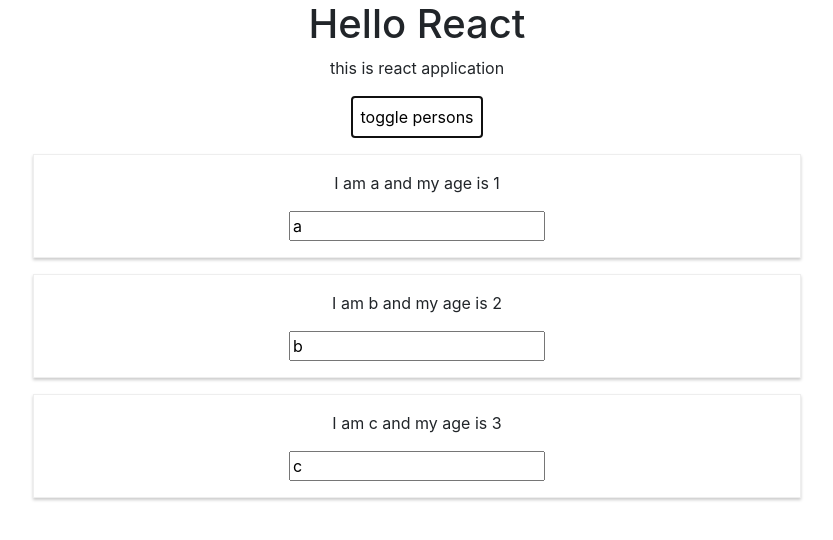
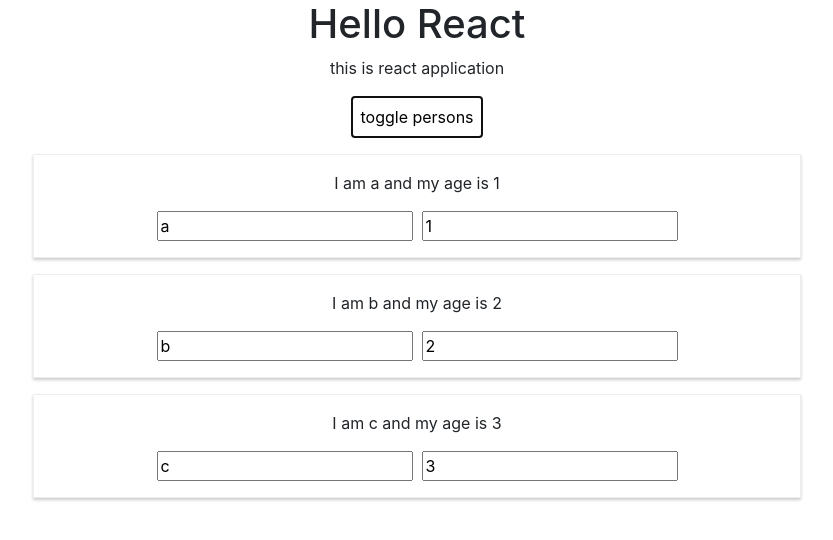
Before and after one commit to bpahadiya/react_frontend, a React (Create React App) app: page / in a window 1280 px wide. Both pictures are taken after a click on the button "toggle persons". Shown: the top 540 px of the page, without its empty margins (223-1056 px from the left). Built offline with nearby package versions, Linux system fonts and the light colour scheme.

Commit message:
field for age

```diff
--- a/src/App.js
+++ b/src/App.js
@@ -28,30 +28,25 @@ class App extends Component {
   //   }) // setState is a method defined in component library. it is responsible for update the DOM.
   // }
 
-  namechange = (event, id) => {
+
+  changevalue = (event, id) => {
     const personIndex = this.state.persons.findIndex(p => {
       return p.id === id;
     });
-    // const person = this state.persons[perosnIndex]; - we dont directly mutate the object.we will use spread operator for that.
-    // const person = Object.assign({}, this.state.persons[personIndex]) - we cal also use this as a alternative.
 
     const person = {
       ...this.state.persons[personIndex]
     };
-
-    person.name = event.target.value;
+    if(event.target.name == "age")
+    {
+      person.age = event.target.value;
+    }
+    else
+    {
+      person.name = event.target.value;
+    }
     const persons = [...this.state.persons];
     persons[personIndex] = person;
-
-  //   this.setState({
-  //     persons: [
-  //       {id: '4', name: 'd', age: 4},
-  //       {id: '5', name: event.target.value, age: 5}, // now e should change its name.
-  //       {id: '6', name: 'f', age: 6}
-  //     ]
-  //   })
-  // }
-
     this.setState({persons: persons});
   }
 
@@ -63,7 +58,7 @@ class App extends Component {
   }
 
   deleteperson = (personIndex) => {
-    const persons = this.state.persons; //it is good ractice to create a copy of your array which you want to manipulate.
+    const persons = this.state.persons; //it is good practice to create a copy of your array which you want to manipulate.
     // const persons = [...this.state.persons]; // you can also do this.
     persons.splice(personIndex, 1);
     this.setState({persons: persons});
@@ -90,7 +85,7 @@ class App extends Component {
                 // click = {this.deleteperson.bind(index)} /> this will also work
                 click = {() => this.deleteperson(index)}
                 key = {person.id}
-                changed = {(event) => this.namechange(event, person.id)}
+                changed = {(event) => this.changevalue(event, person.id)}
               />
             })}
           </div>
--- a/src/Person/Person.js
+++ b/src/Person/Person.js
@@ -17,7 +17,8 @@ const person  = (props) => {
 		<div className = "Person">
 		  <p onClick={props.click}> I am {props.name} and my age is {props.age} </p>
 		  <p> {props.children} </p>
-		  <input type ="text" onChange={props.changed} value={props.name}/>
+		  <input type ="text" name = "name" onChange={props.changed} value={props.name}/>&nbsp;&nbsp;
+      <input type ="number" name = "age" onChange={props.changed} value={props.age}/>
 		</div>
 	)
 };
```
